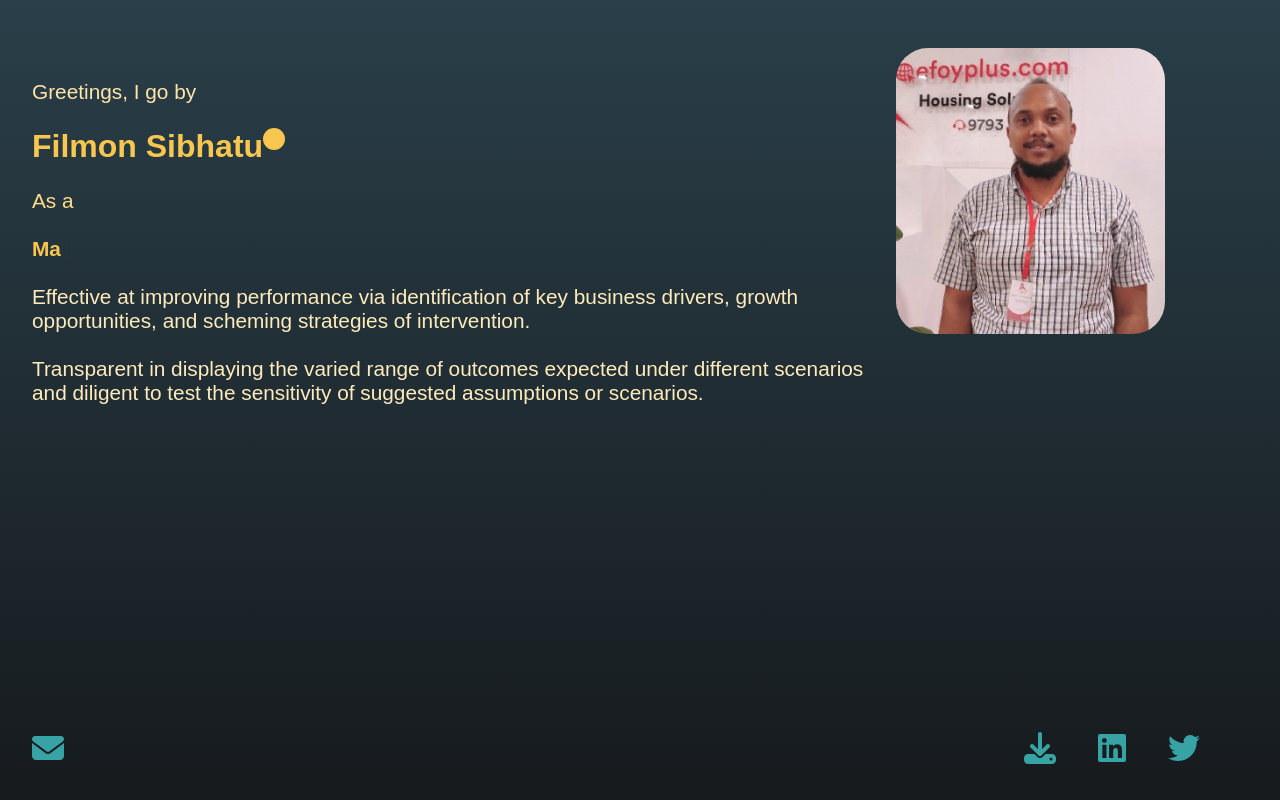
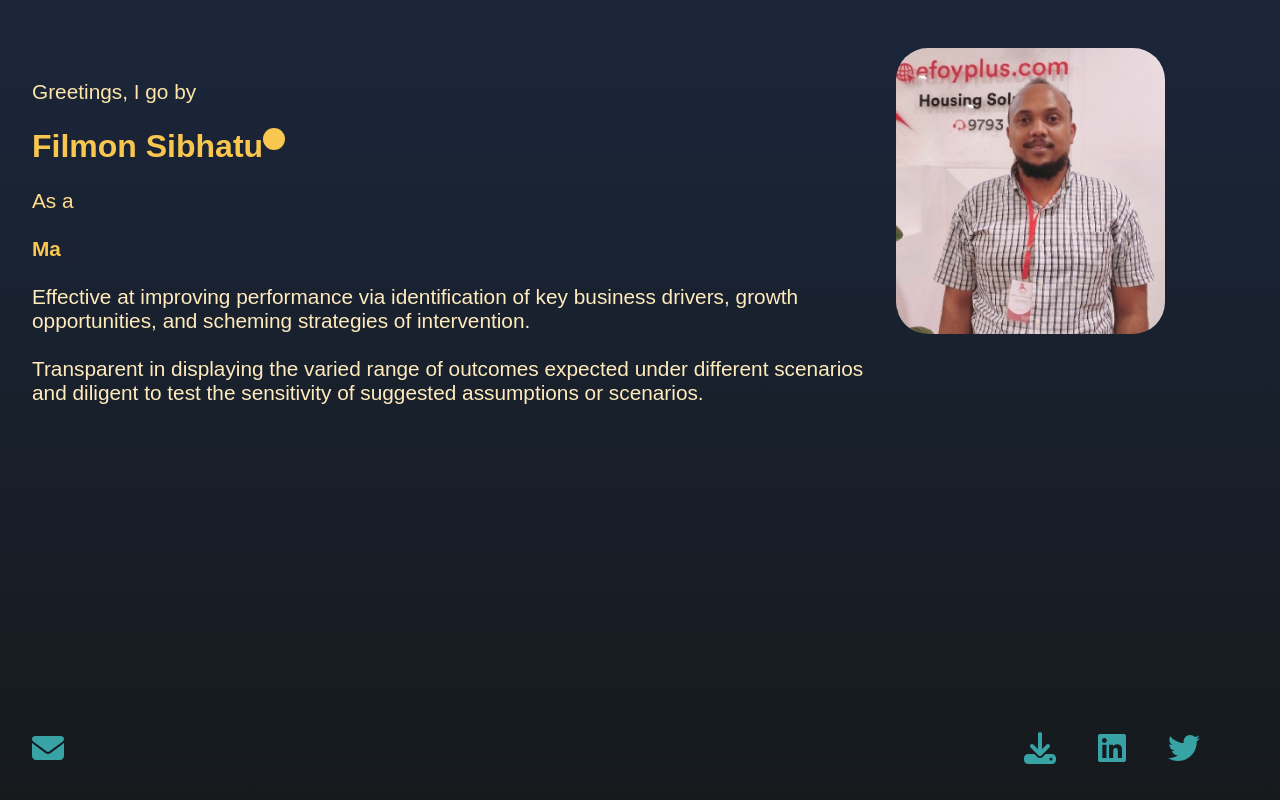
Before and after one commit to Alexander-Sibhatu/filmon, a React (Create React App) app: page / in a window 1280 px wide. Shown: the top 800 px of the page. Built offline with nearby package versions, Linux system fonts and the light colour scheme; a web font is replaced by a local one.

Commit message:
style edit

```diff
--- a/src/styles/page1.css
+++ b/src/styles/page1.css
@@ -5,7 +5,7 @@
     justify-content: space-between;
     width: 100vw;
     height: 100dvh;
-    background: linear-gradient(to bottom, #2a3f49, #161a1d );
+    background: linear-gradient(to bottom, #1b263b, #161a1d );
   }
 
   @keyframes fadeIn {
```
